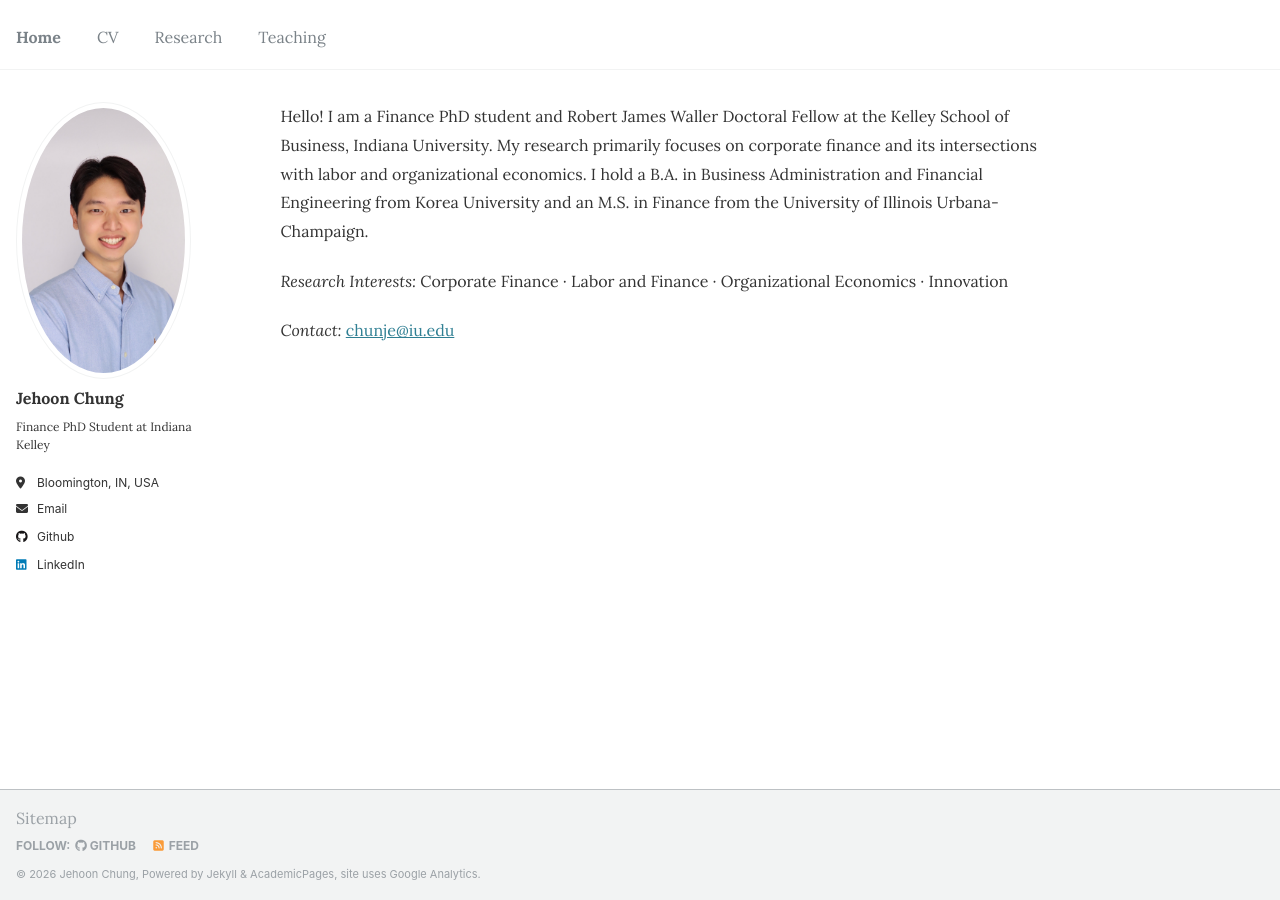
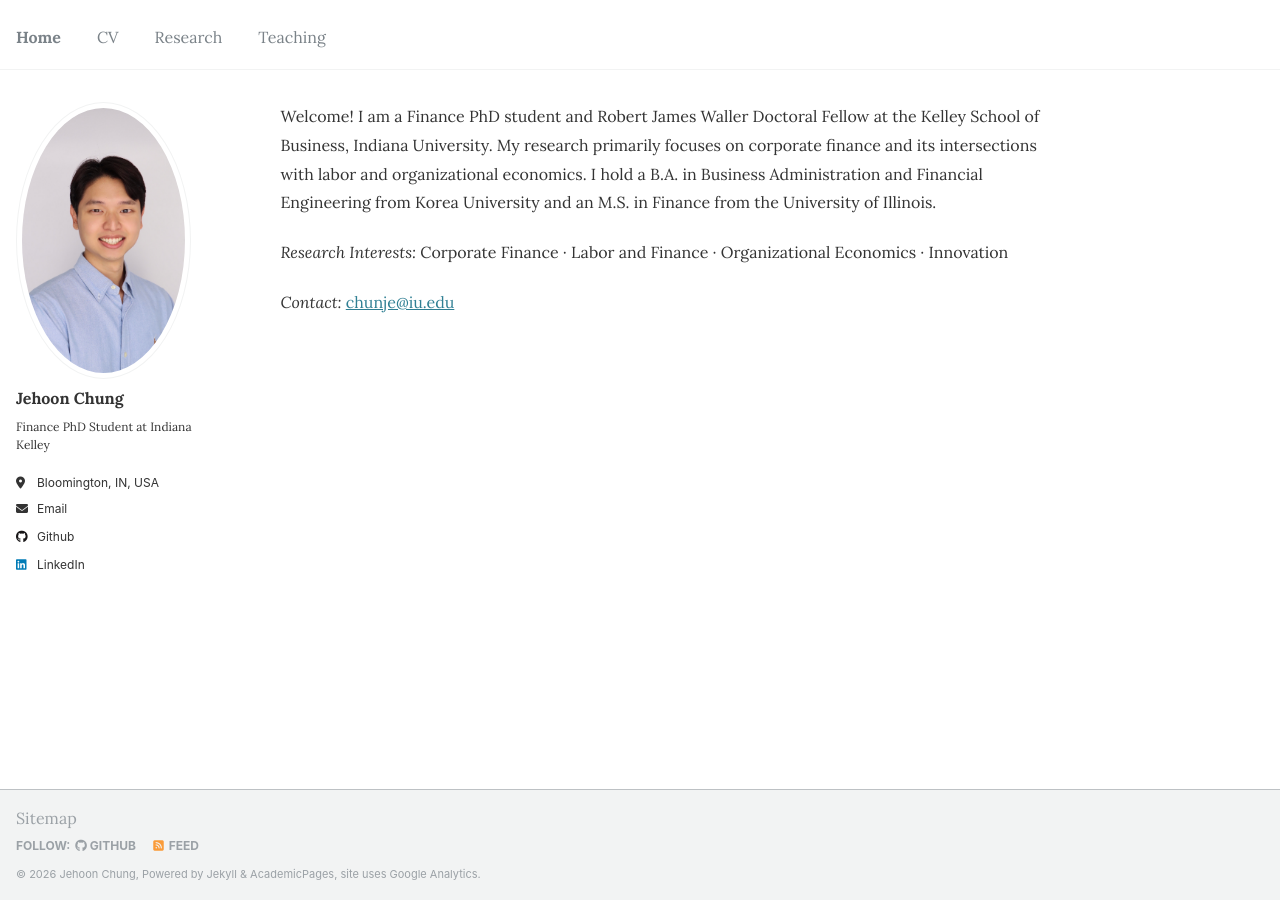
Before and after one commit to JehoonChung/jehoonchung.github.io, a Jekyll site: the page built from _pages/about.md, in a window 1280 px wide. Built offline with Jekyll 4.4.1, drawn with Linux system fonts in a browser that asks for light colours.

Commit message:
Update about.md

```diff
--- a/_pages/about.md
+++ b/_pages/about.md
@@ -7,7 +7,7 @@ redirect_from:
 ---
 
 
-Hello! I am a Finance PhD student and Robert James Waller Doctoral Fellow at the Kelley School of Business, Indiana University. My research primarily focuses on corporate finance and its intersections with labor and organizational economics. I hold a B.A. in Business Administration and Financial Engineering from Korea University and an M.S. in Finance from the University of Illinois Urbana-Champaign.
+Welcome! I am a Finance PhD student and Robert James Waller Doctoral Fellow at the Kelley School of Business, Indiana University. My research primarily focuses on corporate finance and its intersections with labor and organizational economics. I hold a B.A. in Business Administration and Financial Engineering from Korea University and an M.S. in Finance from the University of Illinois.
 
 *Research Interests:* Corporate Finance · Labor and Finance · Organizational Economics · Innovation
 
```
